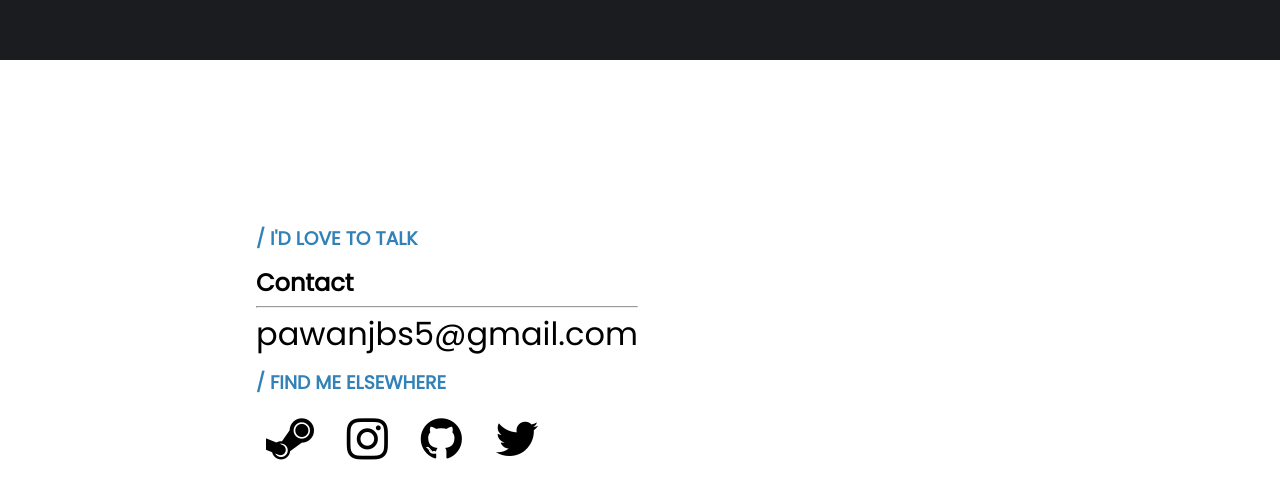
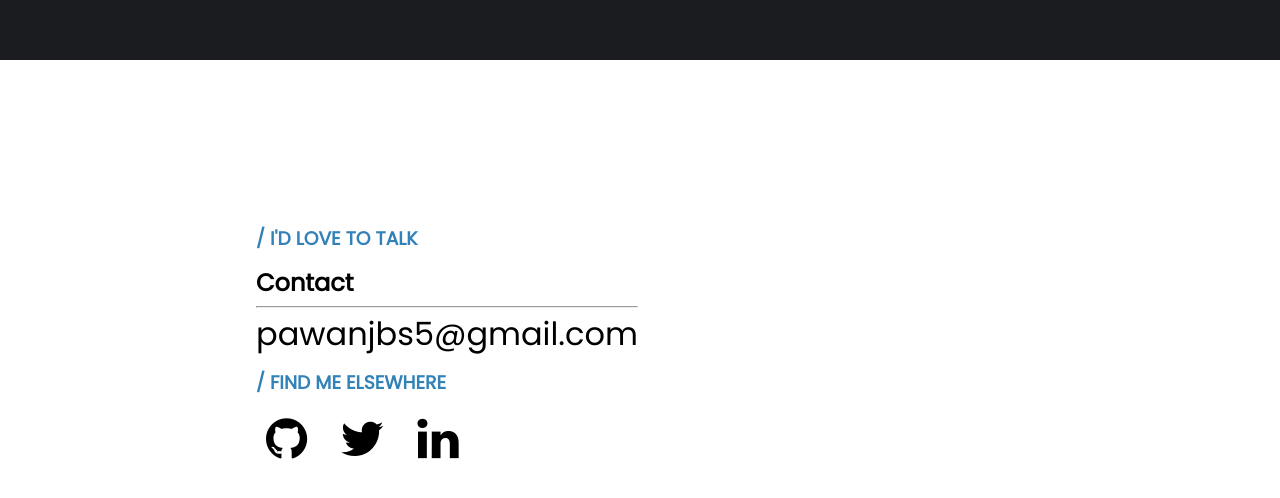
Before and after one commit to pxwxnvermx/pxwxnvermx.github.io, a plain HTML site: page index.html in a window 1280 px wide. Shown: the part 1959-2457 px from the top of the page. Drawn offline with nearby package versions, Linux system fonts and the light colour scheme; a web font is replaced by a local one.

Commit message:
Removed Somelinks | Added Linkedin

```diff
--- a/index.html
+++ b/index.html
@@ -106,10 +106,9 @@
             <a class="mail" href="mailto:pawanjbs5@gmail.com">pawanjbs5@gmail.com</a>
             <h3 class="subHead">/ FIND ME ELSEWHERE</h3>
             <div class="socialLinks">
-                <a href="https://steamcommunity.com/id/kamikaze1812" target="blank"><i class="fa fa-steam"></i></a>
-                <a href="https://www.instagram.com/pxwxnvermx/" target="blank"><i class="fa fa-instagram"></i></a>
                 <a href="https://github.com/pawanverma1337" target="blank"><i class="fa fa-github"></i></a>
                 <a href="https://twitter.com/pxwxnvermx" target="blank"><i class="fa fa-twitter"></i></a>
+                <a href="https://linkedin.com/in/pawanverma1812" target="blank"><i class="fa fa-linkedin"></i></a>
             </div>
 
         </div>
```
